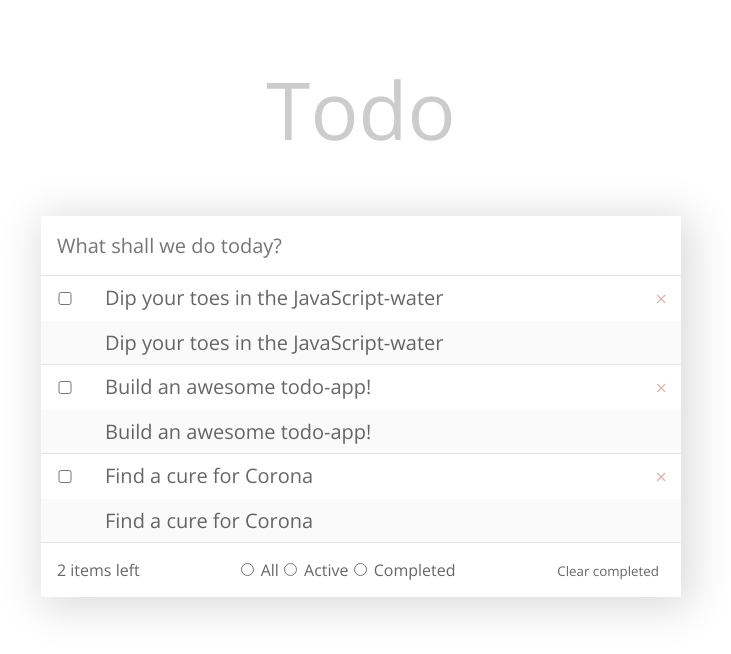
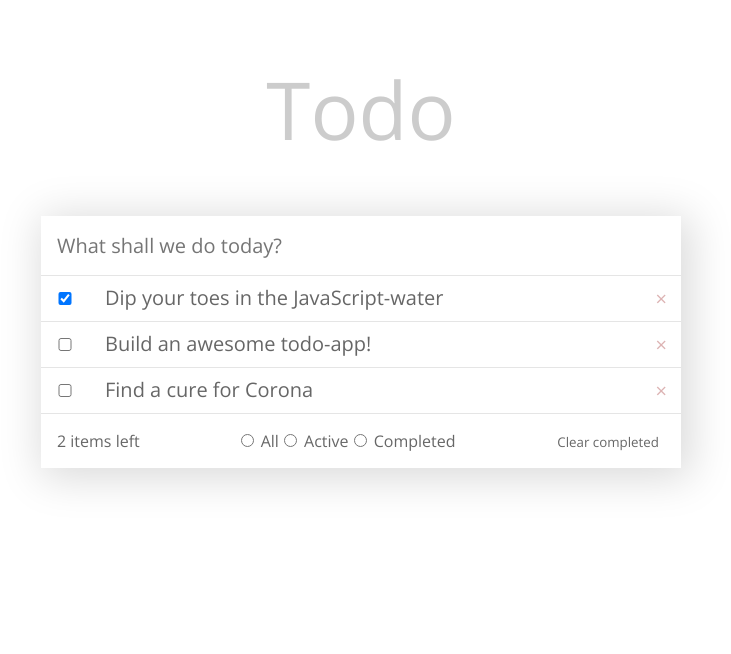
Before and after one commit to Erlesand/example-react-todo, a React (Create React App) app: page / in a window 1280 px wide. Shown: the top 654 px of the page, without its empty margins (279-1010 px from the left). Built offline with nearby package versions, Linux system fonts and the light colour scheme.

Commit message:
Incorporate data state into element rendering

```diff
--- a/src/App.js
+++ b/src/App.js
@@ -40,14 +40,22 @@ const App = () => {
           {items.map((item) => (
             <li className="todo-item">
               <div className="todo-item-view">
-                <input type="checkbox" className="todo-item-toggle" />
+                <input
+                  type="checkbox"
+                  className="todo-item-toggle"
+                  checked={item.done}
+                />
                 <label>{item.value}</label>
                 <button className="todo-item-destroy">×</button>
               </div>
 
-              <div className="todo-item-edit">
-                <input className="todo-item-edit" value={item.value} />
-              </div>
+              {item.edit ? (
+                <div className="todo-item-edit">
+                  <input className="todo-item-edit" value={item.value} />
+                </div>
+              ) : (
+                ''
+              )}
             </li>
           ))}
         </ul>
```
